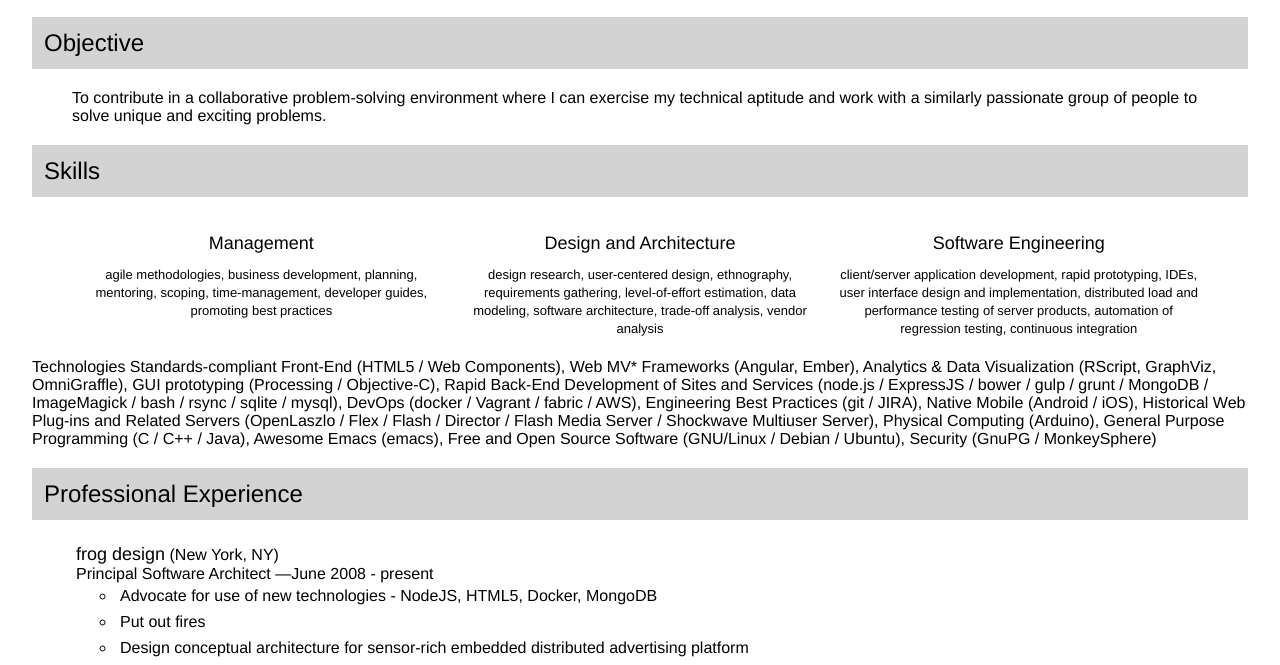
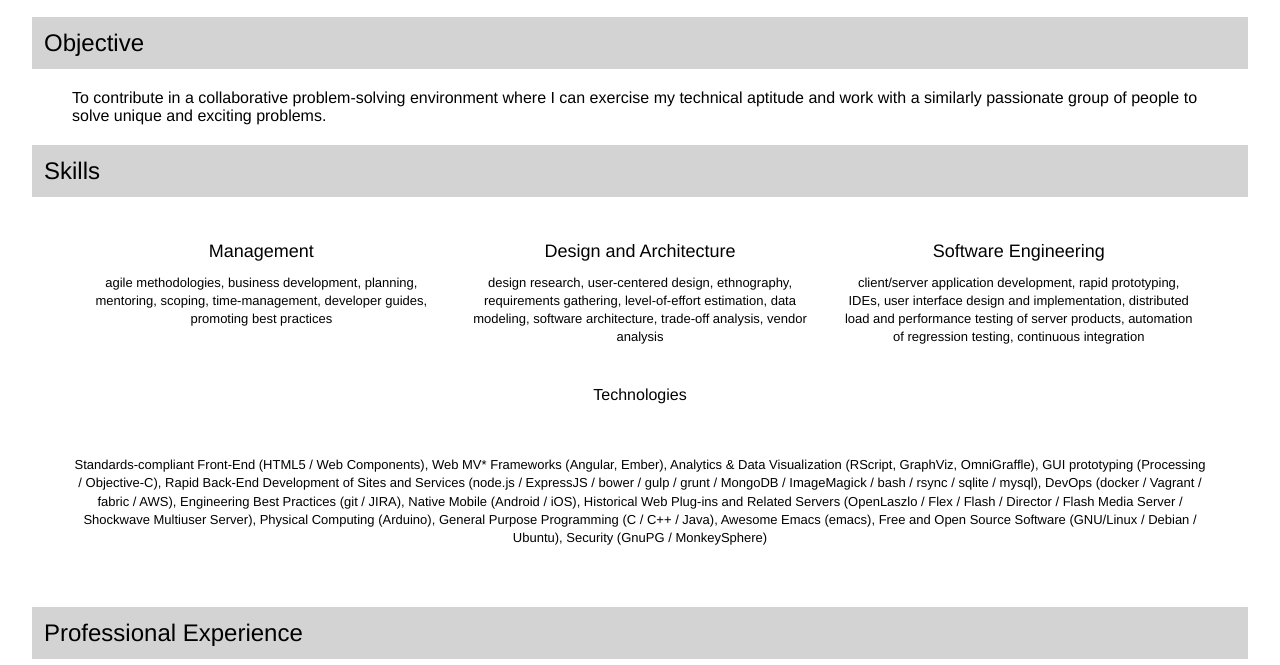
Before and after one commit to enw/enw.github.io, a website: page resume/index.html in a window 1280 px wide. Shown: the part 123-788 px from the top of the page. Drawn offline with Linux system fonts and the light colour scheme.

Commit message:
minor editorial & styling

```diff
--- a/resume/css/base.css
+++ b/resume/css/base.css
@@ -37,20 +37,32 @@ section h1 {
     font-weight: normal;
     padding: 12px;
 }
+.tech {
+    text-align: center;
+}
+.tech .name {
+    text-align: center;
+    padding:12px;
+}
 .skills {
     display: flex;
 }
 .skills .skill {
     flex:1;
     text-align: center;
+    padding:12px;
 }
 .skill .name {
-    margin:12px;
+    padding:12px;
     font-size: large;
 }
-.skill .details {
+.skill .details, .tech .details {
     line-height: 1.4;
     font-size: small;
+}
+.tech .details {
+    padding: 40px;;
+/*    text-align: justify; */
 }
 .skills, .awards, .jobs {
     padding-right: 40px;
--- a/resume/index.html
+++ b/resume/index.html
@@ -77,9 +77,9 @@
         </li>
       </ul>
 
-      <div>
-          <span class="name">Technologies</span>
-          <span class="details">Standards-compliant Front-End (HTML5 / Web Components), Web MV* Frameworks (Angular, Ember), Analytics & Data Visualization (RScript, GraphViz, OmniGraffle), GUI prototyping (Processing / Objective-C), Rapid Back-End Development of Sites and Services (node.js / ExpressJS / bower / gulp / grunt / MongoDB / ImageMagick / bash / rsync / sqlite / mysql), DevOps (docker / Vagrant / fabric / AWS), Engineering Best Practices (git / JIRA), Native Mobile (Android / iOS), Historical Web Plug-ins and Related Servers (OpenLaszlo / Flex / Flash / Director / Flash Media Server / Shockwave Multiuser Server), Physical Computing (Arduino), General Purpose Programming (C / C++ / Java), Awesome Emacs (emacs), Free and Open Source Software (GNU/Linux / Debian / Ubuntu), Security (GnuPG / MonkeySphere)</span>
+      <div class="tech">
+          <div class="name">Technologies</div>
+          <div class="details">Standards-compliant Front-End (HTML5 / Web Components), Web MV* Frameworks (Angular, Ember), Analytics & Data Visualization (RScript, GraphViz, OmniGraffle), GUI prototyping (Processing / Objective-C), Rapid Back-End Development of Sites and Services (node.js / ExpressJS / bower / gulp / grunt / MongoDB / ImageMagick / bash / rsync / sqlite / mysql), DevOps (docker / Vagrant / fabric / AWS), Engineering Best Practices (git / JIRA), Native Mobile (Android / iOS), Historical Web Plug-ins and Related Servers (OpenLaszlo / Flex / Flash / Director / Flash Media Server / Shockwave Multiuser Server), Physical Computing (Arduino), General Purpose Programming (C / C++ / Java), Awesome Emacs (emacs), Free and Open Source Software (GNU/Linux / Debian / Ubuntu), Security (GnuPG / MonkeySphere)</div>
       </div>
     </section>
     <section>
@@ -94,7 +94,6 @@
           </div>
           <ul>
             <li>Advocate for use of new technologies - NodeJS, HTML5, Docker, MongoDB</li>
-            <li>Put out fires</li>
             <li>Design conceptual architecture for sensor-rich embedded distributed advertising platform</li>
             <li>Lead 'extra-curricular' group on research on networked devices</li>
             <li>Advise on architecture of software on Web, PC and consumer device interfaces</li>
@@ -104,7 +103,7 @@
             <li>Mentor junior developers</li>
             <li>Research existing and propose future automotive and communication ecosystems for a major automobile manufacturer</li>
             <li>Work closely with Designers to prototype end-user interactions and flows (HTML5 / Processing / LZX / Flex / Flash)</li>
-            <li>Clients include Comcast, General Electric, the United Nations,Qualcomm, TouchTunes, Chrysler Group, Wall Street Journal</li>
+            <li>Clients include Comcast, General Electric, United Nations,Qualcomm, TouchTunes, Chrysler Group, Wall Street Journal</li>
           </ul>
         </li>
         <li class="job">
```
